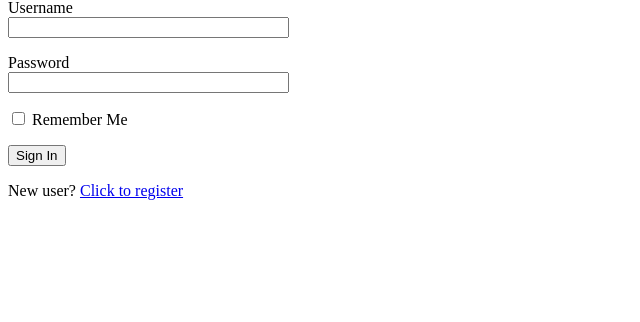
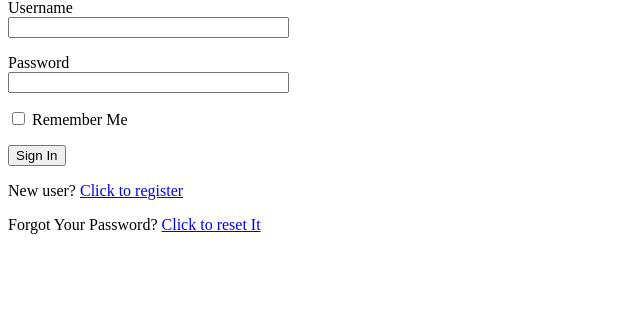
Before and after one commit to forza111/Microblog, a Flask app: page /login in a window 1280 px wide. Shown: the part 117-439 px from the top of the page, without its empty margins (0-640 px from the left). Run offline with Flask 2, Linux system fonts and the light colour scheme; parts of the project's set-up code (start-up, migrations or seed data) failed here and were passed over.

Commit message:
Создание функции сброса пароля

```diff
--- a/app/__init__.py
+++ b/app/__init__.py
@@ -6,6 +6,7 @@ from flask_login import LoginManager
 import logging
 from logging.handlers import SMTPHandler, RotatingFileHandler
 import os
+from flask_mail import Mail
 
 
 app = Flask(__name__)
@@ -15,6 +16,8 @@ migrate = Migrate(app, db)
 
 login = LoginManager(app)
 login.login_view = 'login'
+
+mail = Mail(app)
 
 if not app.debug:
     if app.config['MAIL_SERVER']:
--- a/app/forms.py
+++ b/app/forms.py
@@ -47,3 +47,8 @@ class PostForm(FlaskForm):
     post = TextAreaField('Say something', validators=[
         DataRequired(), Length(min=1, max=140)])
     submit = SubmitField('Submit')
+
+
+class ResetPasswordRequestForm(FlaskForm):
+    email = StringField('Email', validators=[DataRequired(), Email()])
+    submit = SubmitField('Request Password Reset')
--- a/app/routes.py
+++ b/app/routes.py
@@ -1,10 +1,11 @@
 from app import app,db
 from flask import render_template,flash,redirect,url_for,request
-from app.forms import LoginForm,RegistrationForm, EditProfileForm, PostForm
+from app.forms import LoginForm,RegistrationForm, EditProfileForm, PostForm, ResetPasswordRequestForm
 from flask_login import current_user, login_user, logout_user,login_required
 from app.models import User, Post
 from werkzeug.urls import url_parse
 from datetime import datetime
+from app.email import send_password_reset_email
 
 
 @app.route('/',methods = ['GET', 'POST'])
@@ -147,3 +148,18 @@ def explore():
         if posts.has_prev else None
     return render_template('index.html',title='Explore', posts=posts.items,
                            next_url=next_url,prev_url=prev_url)
+
+
+@app.route('/reset_password_request', methods=['GET', 'POST'])
+def reset_password_request():
+    if current_user.is_authenticated:
+        return redirect(url_for('index'))
+    form = ResetPasswordRequestForm()
+    if form.validate_on_submit():
+        user = User.query.filter_by(email=form.email.data).first()
+        if user:
+            send_password_reset_email(user)
+        flash('Check your email for the instructions to reset your password')
+        return redirect(url_for('login'))
+    return render_template('reset_password_request.html',
+                           title='Reset Password', form=form)
--- a/app/templates/login.html
+++ b/app/templates/login.html
@@ -22,4 +22,7 @@
         <p>{{ form.submit() }}</p>
     </form>
     <p>New user? <a href="{{ url_for('register') }}">Click to register</a> </p>
+    <p>Forgot Your Password?
+    <a href="{{ url_for('reset_password_request') }}">Click to reset It</a>
+    </p>
  {% endblock %}
--- a/requirements.txt
+++ b/requirements.txt
@@ -1,9 +1,11 @@
 alembic==1.4.3
+blinker==1.4
 click==7.1.2
 dnspython==2.0.0
 email-validator==1.0.5
 Flask==1.1.2
 Flask-Login==0.5.0
+Flask-Mail==0.9.1
 Flask-Migrate==2.5.3
 Flask-SQLAlchemy==2.4.4
 Flask-WTF==0.14.3
@@ -12,6 +14,7 @@ itsdangerous==1.1.0
 Jinja2==2.11.2
 Mako==1.1.3
 MarkupSafe==1.1.1
+PyJWT==1.7.1
 python-dateutil==2.8.1
 python-editor==1.0.4
 six==1.15.0
```
Also changed, not shown: app/email.py (added, +8 -0 lines), app/templates/reset_password_reset.html (added, +16 -0 lines), app.db.
